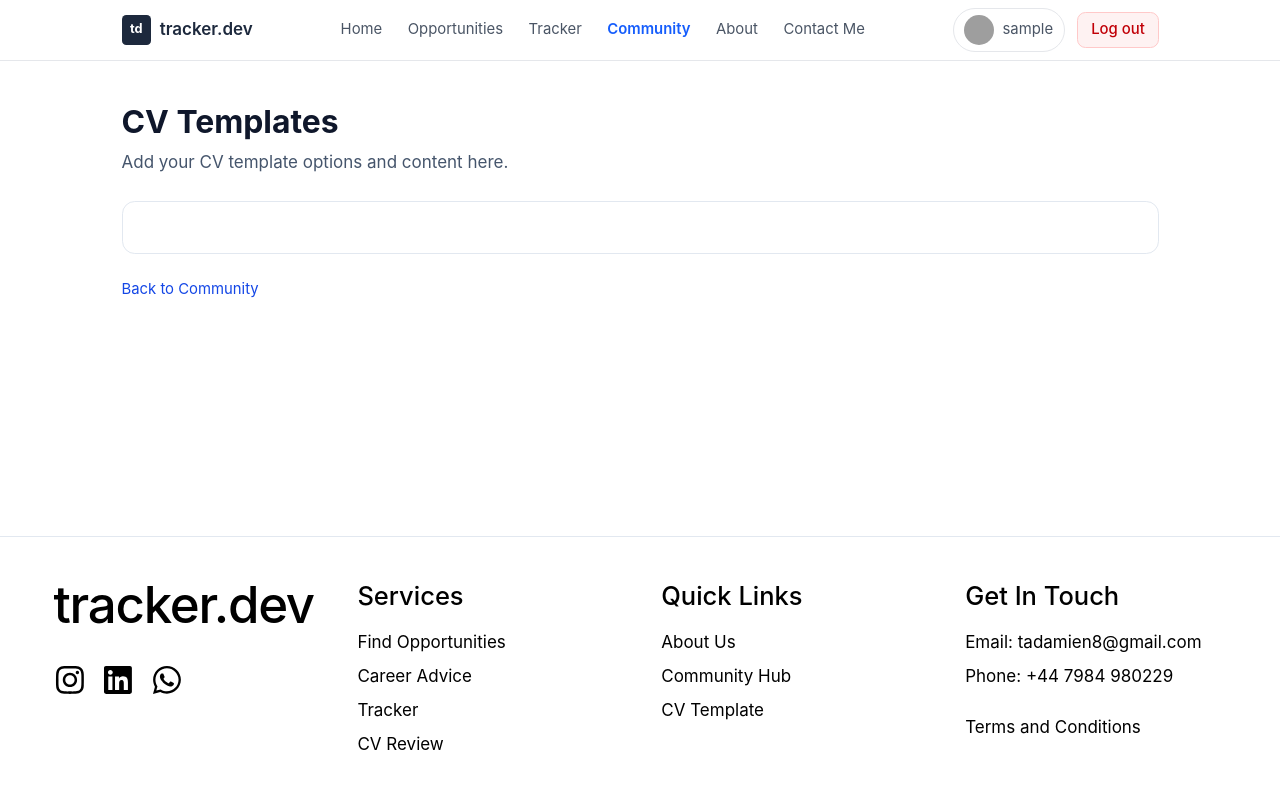
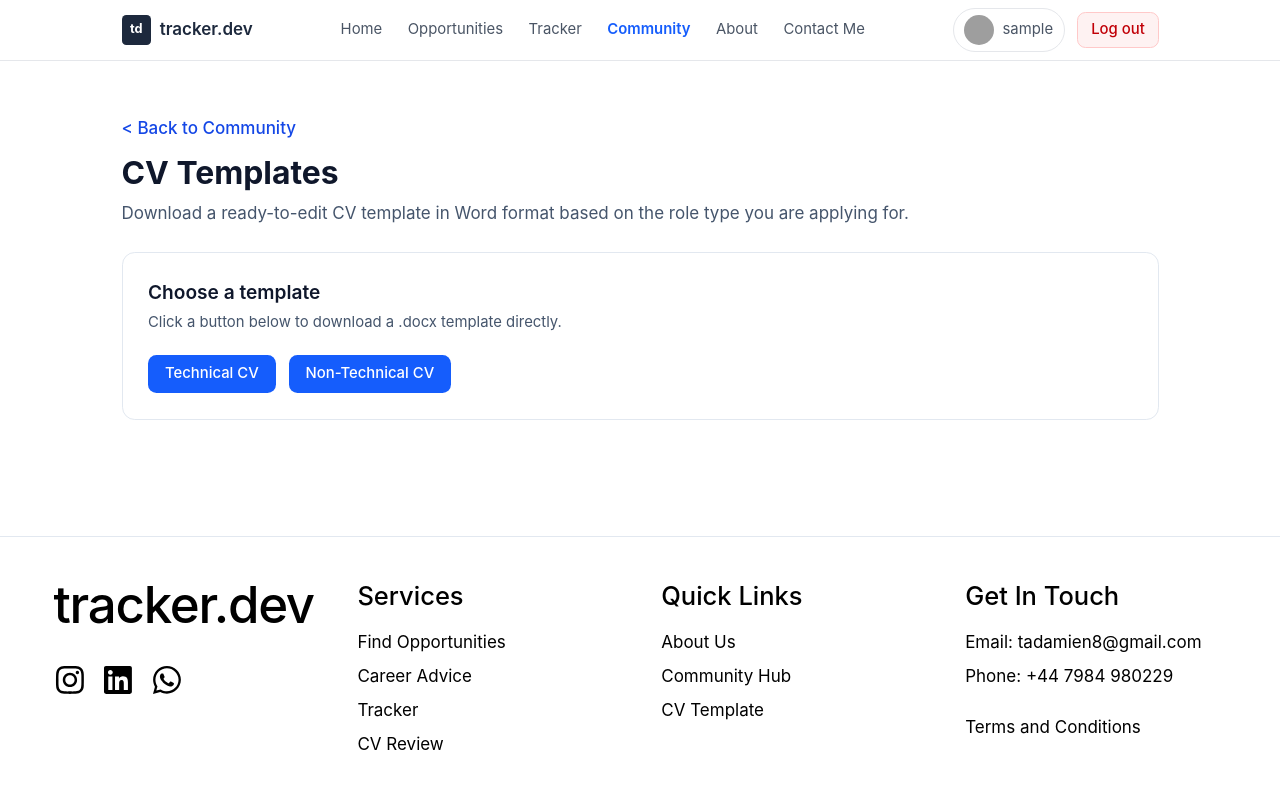
Before and after one commit to damienta/internship-tracker, a React app in the folder frontend/: page /community/cv-templates in a window 1280 px wide. Shown: the top 788 px of the page. Built offline with nearby package versions, Linux system fonts and the light colour scheme; sample sign-in values are in the browser's storage; grey boxes are pictures that could not be loaded; the HTML template or start-up script is replaced by a standard one.

Commit message:
vite.config.js now supports .docx files. Treats .docx files as static binary assets. Completed CV Templates, now has 2 different CV templates "Technical" and "Non-technical". Did a better back navigation, editing it to "Back To Community" for each subheading of Community.

```diff
--- a/frontend/src/pages/community/CommunityDiscussion.jsx
+++ b/frontend/src/pages/community/CommunityDiscussion.jsx
@@ -3,12 +3,17 @@ import { Link } from 'react-router-dom'
 export default function CommunityDiscussion() {
   return (
     <div className="max-w-5xl mx-auto px-6 py-10">
+      <Link
+        to="/community"
+        className="inline-flex items-center pr-3 py-3 text-base font-medium text-blue-700 transition-colors hover:text-blue-900 hover:underline"
+      >
+        {'< Back to Community'}
+      </Link>
+
       <h1 className="text-3xl font-bold text-slate-900">Community Discussion</h1>
       <p className="mt-2 text-slate-600">Add your discussion areas and topic threads here.</p>
 
       <section className="mt-6 bg-white border border-slate-200 rounded-xl p-6" />
-
-      <Link to="/community" className="inline-block mt-6 text-sm text-blue-700 hover:text-blue-800">Back to Community</Link>
     </div>
   )
 }
--- a/frontend/src/pages/community/CompanyRatings.jsx
+++ b/frontend/src/pages/community/CompanyRatings.jsx
@@ -3,12 +3,17 @@ import { Link } from 'react-router-dom'
 export default function CompanyRatings() {
   return (
     <div className="max-w-5xl mx-auto px-6 py-10">
+      <Link
+        to="/community"
+        className="inline-flex items-center pr-3 py-3 text-base font-medium text-blue-700 transition-colors hover:text-blue-900 hover:underline"
+      >
+        {'< Back to Community'}
+      </Link>
+
       <h1 className="text-3xl font-bold text-slate-900">Company Ratings</h1>
       <p className="mt-2 text-slate-600">Add your structured company rating model and feedback here.</p>
 
       <section className="mt-6 bg-white border border-slate-200 rounded-xl p-6" />
-
-      <Link to="/community" className="inline-block mt-6 text-sm text-blue-700 hover:text-blue-800">Back to Community</Link>
     </div>
   )
 }
--- a/frontend/src/pages/community/CoverLetterTemplates.jsx
+++ b/frontend/src/pages/community/CoverLetterTemplates.jsx
@@ -3,12 +3,17 @@ import { Link } from 'react-router-dom'
 export default function CoverLetterTemplates() {
   return (
     <div className="max-w-5xl mx-auto px-6 py-10">
+      <Link
+        to="/community"
+        className="inline-flex items-center pr-3 py-3 text-base font-medium text-blue-700 transition-colors hover:text-blue-900 hover:underline"
+      >
+        {'< Back to Community'}
+      </Link>
+
       <h1 className="text-3xl font-bold text-slate-900">Cover Letter Templates</h1>
       <p className="mt-2 text-slate-600">Add your cover letter template library here.</p>
 
       <section className="mt-6 bg-white border border-slate-200 rounded-xl p-6" />
-
-      <Link to="/community" className="inline-block mt-6 text-sm text-blue-700 hover:text-blue-800">Back to Community</Link>
     </div>
   )
 }
--- a/frontend/src/pages/community/CvExamples.jsx
+++ b/frontend/src/pages/community/CvExamples.jsx
@@ -3,12 +3,17 @@ import { Link } from 'react-router-dom'
 export default function CvExamples() {
   return (
     <div className="max-w-5xl mx-auto px-6 py-10">
+      <Link
+        to="/community"
+        className="inline-flex items-center pr-3 py-3 text-base font-medium text-blue-700 transition-colors hover:text-blue-900 hover:underline"
+      >
+        {'< Back to Community'}
+      </Link>
+
       <h1 className="text-3xl font-bold text-slate-900">CV Examples</h1>
       <p className="mt-2 text-slate-600">Add your best CV examples and explanations here.</p>
 
       <section className="mt-6 bg-white border border-slate-200 rounded-xl p-6" />
-
-      <Link to="/community" className="inline-block mt-6 text-sm text-blue-700 hover:text-blue-800">Back to Community</Link>
     </div>
   )
 }
--- a/frontend/src/pages/community/CvTemplates.jsx
+++ b/frontend/src/pages/community/CvTemplates.jsx
@@ -1,14 +1,46 @@
 import { Link } from 'react-router-dom'
+import technicalCvTemplate from '../../assets/cv-templates/Tracker.dev-Techncial-CV-Template-.docx'
+import nonTechnicalCvTemplate from '../../assets/cv-templates/Tracker.dev-Non-Techncial-CV-Template-.docx'
 
 export default function CvTemplates() {
   return (
     <div className="max-w-5xl mx-auto px-6 py-10">
+      <Link
+        to="/community"
+        className="inline-flex items-center pr-3 py-3 text-base font-medium text-blue-700 transition-colors hover:text-blue-900 hover:underline"
+      >
+        {'< Back to Community'}
+      </Link>
+
       <h1 className="text-3xl font-bold text-slate-900">CV Templates</h1>
-      <p className="mt-2 text-slate-600">Add your CV template options and content here.</p>
+      <p className="mt-2 text-slate-600">
+        Download a ready-to-edit CV template in Word format based on the role type you are applying for.
+      </p>
 
-      <section className="mt-6 bg-white border border-slate-200 rounded-xl p-6" />
+      <section className="mt-6 bg-white border border-slate-200 rounded-xl p-6">
+        <h2 className="text-lg font-semibold text-slate-900">Choose a template</h2>
+        <p className="mt-1 text-sm text-slate-600">
+          Click a button below to download a .docx template directly.
+        </p>
 
-      <Link to="/community" className="inline-block mt-6 text-sm text-blue-700 hover:text-blue-800">Back to Community</Link>
+        <div className="mt-5 flex flex-wrap gap-3">
+          <a
+            href={technicalCvTemplate}
+            download="tracker.dev-technical-cv-template.docx"
+            className="inline-flex items-center justify-center rounded-lg bg-blue-600 px-4 py-2 text-sm font-medium text-white hover:bg-blue-700"
+          >
+            Technical CV
+          </a>
+
+          <a
+            href={nonTechnicalCvTemplate}
+            download="tracker.dev-non-technical-cv-template.docx"
+            className="inline-flex items-center justify-center rounded-lg bg-blue-600 px-4 py-2 text-sm font-medium text-white hover:bg-blue-700"
+          >
+            Non-Technical CV
+          </a>
+        </div>
+      </section>
     </div>
   )
 }
--- a/frontend/src/pages/community/HowToGuides.jsx
+++ b/frontend/src/pages/community/HowToGuides.jsx
@@ -3,12 +3,17 @@ import { Link } from 'react-router-dom'
 export default function HowToGuides() {
   return (
     <div className="max-w-5xl mx-auto px-6 py-10">
+      <Link
+        to="/community"
+        className="inline-flex items-center pr-3 py-3 text-base font-medium text-blue-700 transition-colors hover:text-blue-900 hover:underline"
+      >
+        {'< Back to Community'}
+      </Link>
+
       <h1 className="text-3xl font-bold text-slate-900">How-To Guides</h1>
       <p className="mt-2 text-slate-600">Add practical step-by-step application guides here.</p>
 
       <section className="mt-6 bg-white border border-slate-200 rounded-xl p-6" />
-
-      <Link to="/community" className="inline-block mt-6 text-sm text-blue-700 hover:text-blue-800">Back to Community</Link>
     </div>
   )
 }
--- a/frontend/vite.config.js
+++ b/frontend/vite.config.js
@@ -4,6 +4,7 @@ import tailwindcss from '@tailwindcss/vite'
 
 export default defineConfig({
   plugins: [react(), tailwindcss()],
+  assetsInclude: ['**/*.docx'],
   server: {
     proxy: {
       '/api': 'http://localhost:5000',
```
Also changed, not shown: 2 other files (tests, documents, lock files or other folders).
